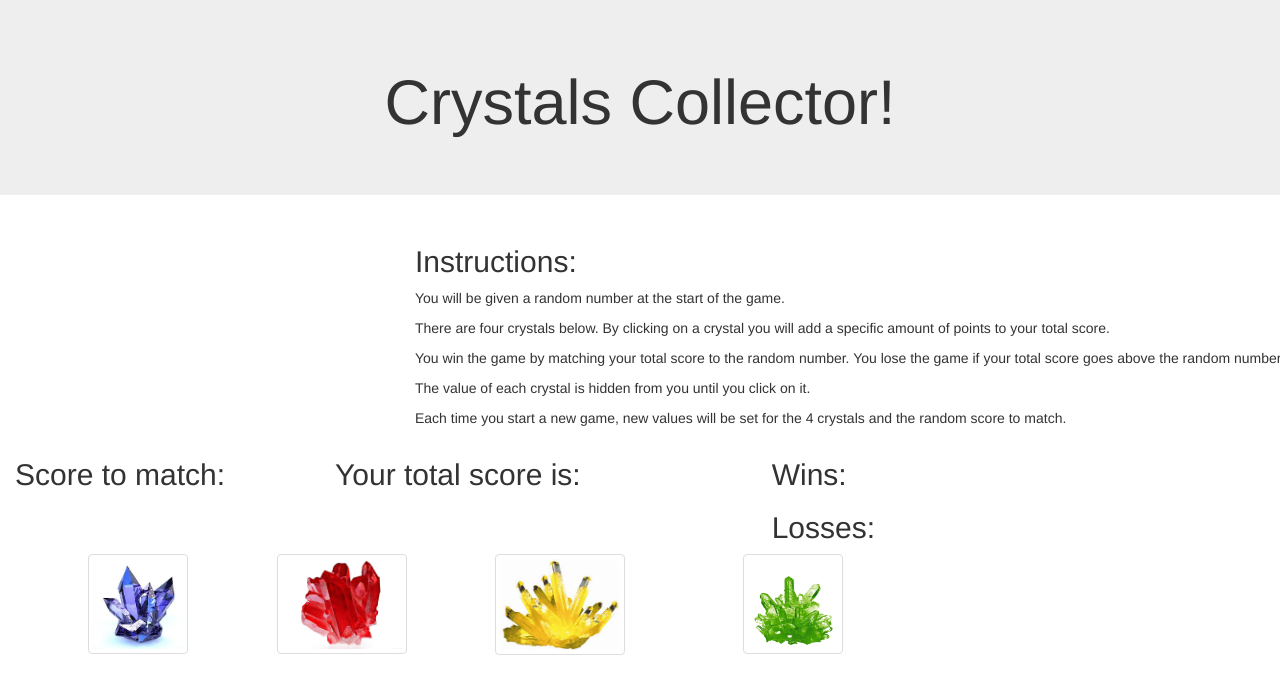
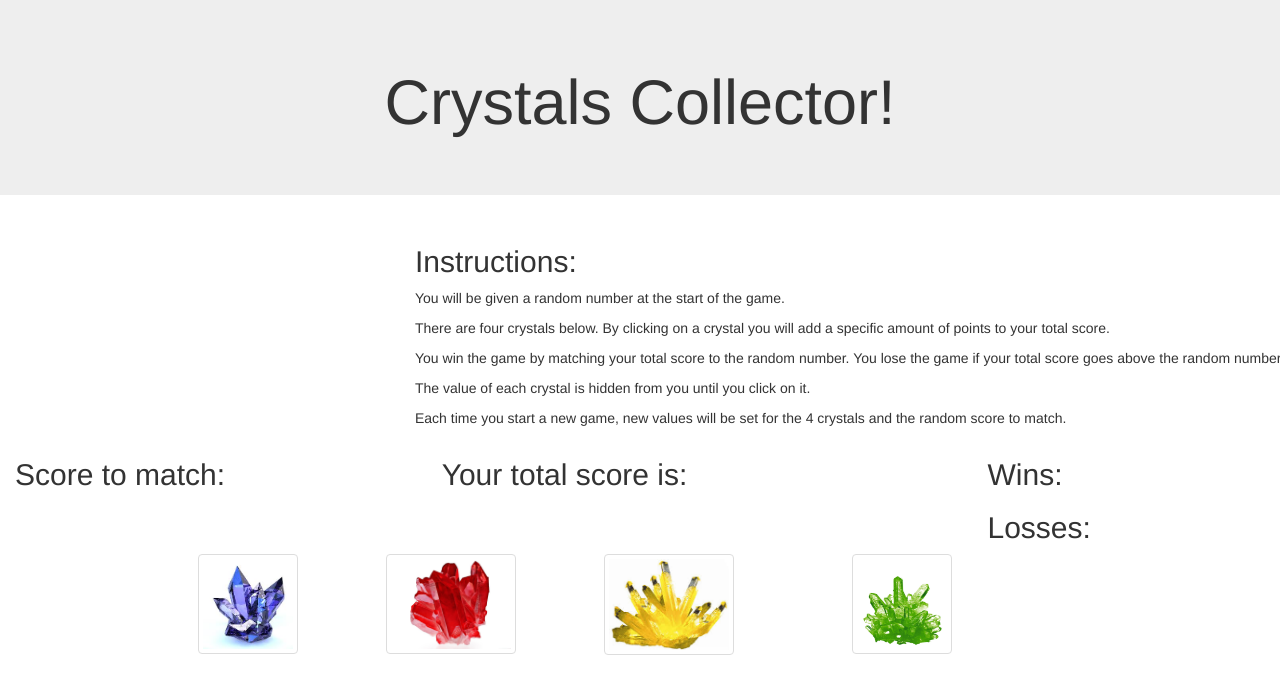
Before and after one commit to MarkPish/unit-4-game, a plain HTML site: page index.html in a window 1280 px wide. Shown: the top 694 px of the page. Drawn offline with nearby package versions, Linux system fonts and the light colour scheme.

Commit message:
grid revisions

```diff
--- a/index.html
+++ b/index.html
@@ -33,15 +33,15 @@
                 </div>
             </div>
             <div class="row">
-                <div class="col-sm-3">
+                <div class="col-sm-4">
                     <h2>Score to match: <span id="scoreToMatch"></span></h2>
                 </div>
             <div class="row">
-                <div class="col-sm-4">
+                <div class="col-sm-5">
                     <h2>Your total score is: <span id="totalScore"></span></h2>
                 </div>
             <div class="row">
-                <div class="col-sm-3">
+                <div class="col-sm-1">
                     <h2>Wins: <span id="wins"></span></h2>
                     <h2 class="text-left">Losses: <span id="losses"></span></h2>
                 </div>
@@ -49,7 +49,7 @@
             </div>
 
             <div class="row text-right">
-                <div class="col-sm-2">
+                <div class="col-sm-3">
                     <img src="assets/images/blue-crystal.jpg" class="img-thumbnail blue" alt="Blue Crystal" width="100" height="100" />
                 </div>
                 <div class="col-sm-2">
```
